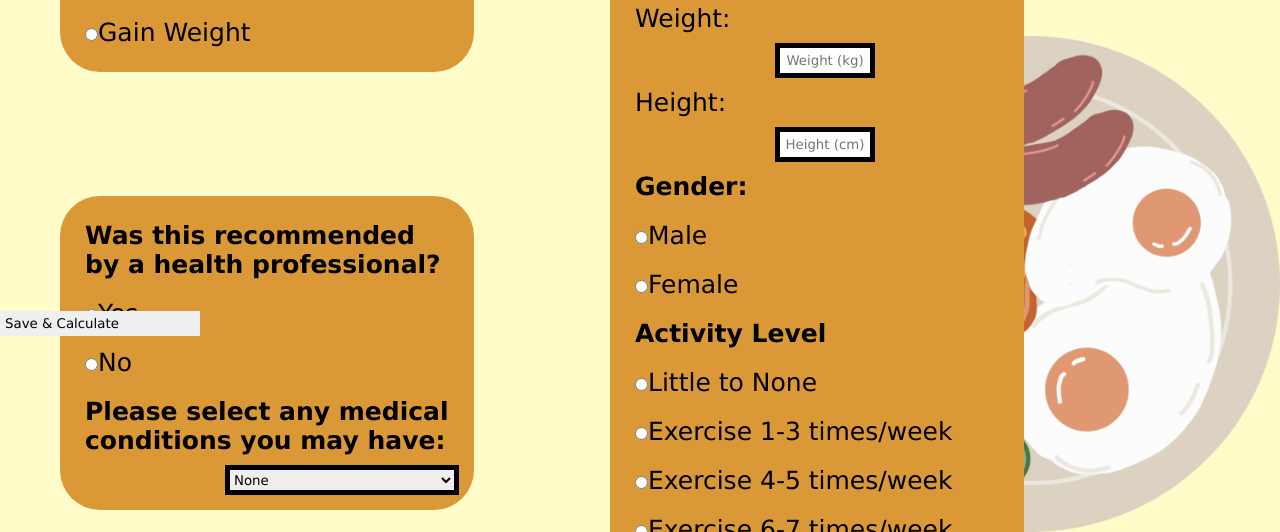
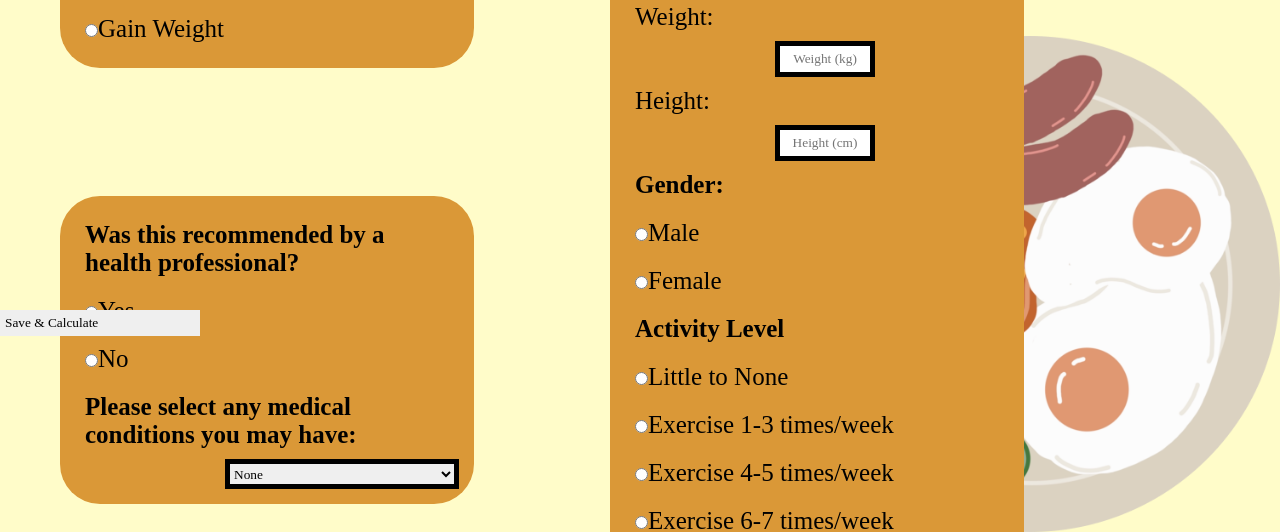
Before and after one commit to Eesa2323/calorie_counter, a website: page client/personalinfo.html in a window 1280 px wide. Shown: the part 464-996 px from the top of the page. Drawn offline with Linux system fonts and the light colour scheme.

Commit message:
Update personalinfo.css

```diff
--- a/client/personalinfo.css
+++ b/client/personalinfo.css
@@ -2,7 +2,7 @@
     margin: 0;
     padding: 0;
     border: 0;
-    font-family: 'Verdana', sans-serif;
+    font-family: 'Times New Roman', Times, serif;
 }
 
 html {
```
